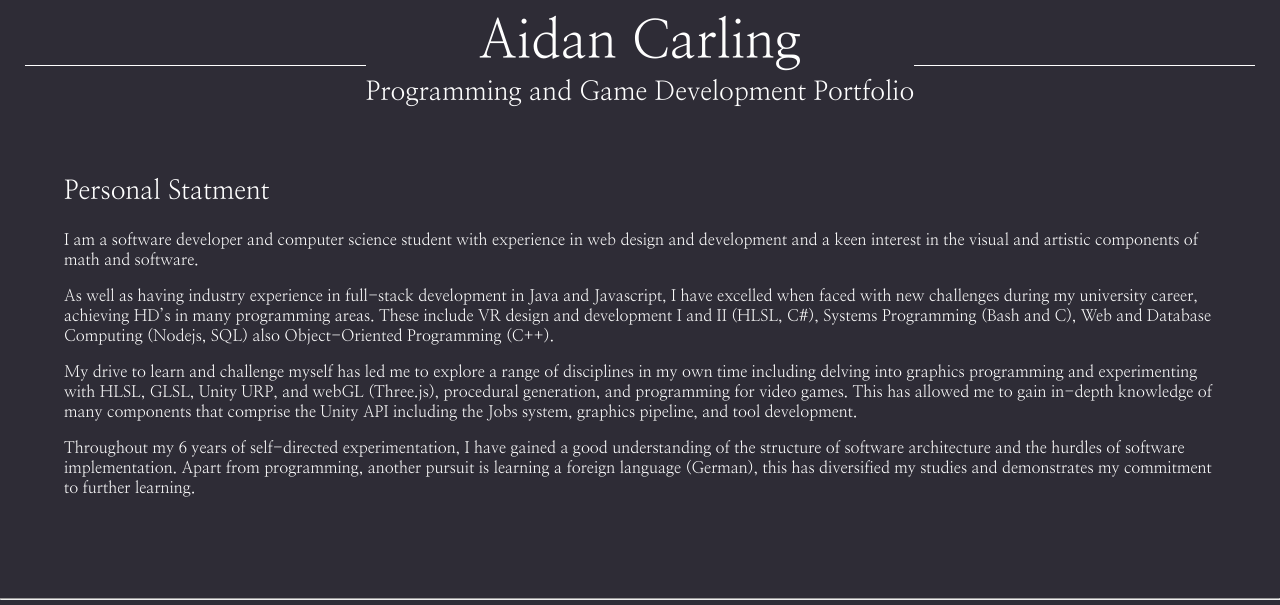
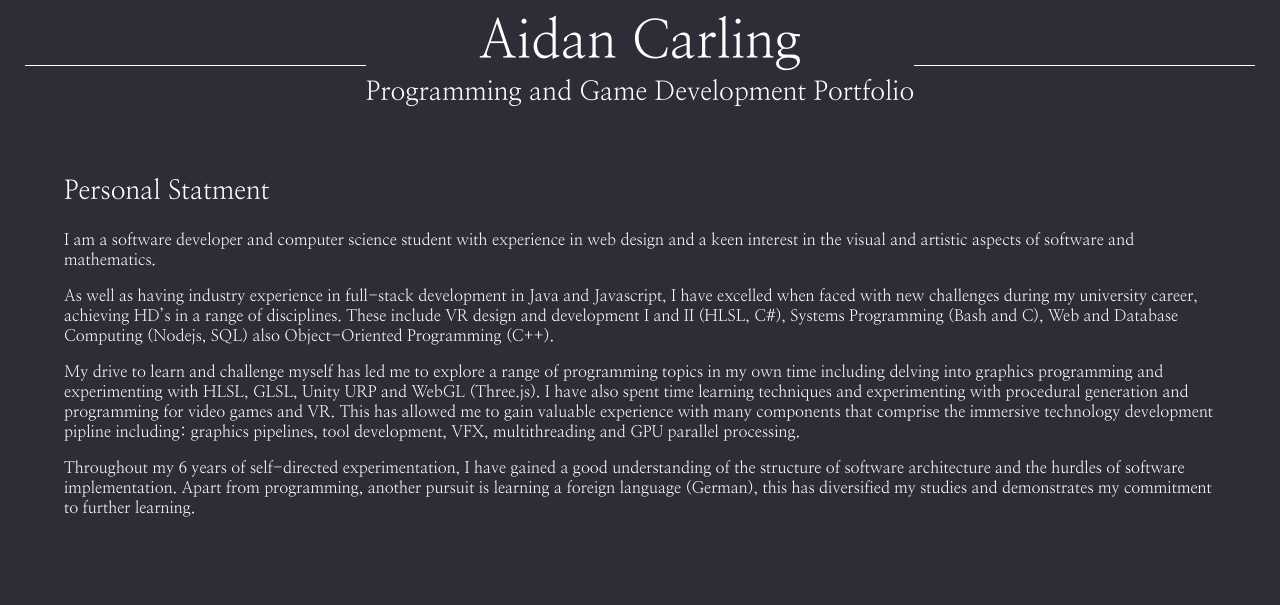
Before and after one commit to ACarling/Portfolio, a plain HTML site: page index.html in a window 1280 px wide. Shown: the top 605 px of the page. Drawn offline with nearby package versions, Linux system fonts and the light colour scheme.

Commit message:
Update index.html

```diff
--- a/index.html
+++ b/index.html
@@ -47,20 +47,20 @@
                 <h2>Personal Statment</h2>
 
                 <p>
-                    I am a software developer and computer science student with experience in web design and development and a
-                    keen interest in the visual and artistic components of math and software.
+                    I am a software developer and computer science student with experience in web design and a
+                    keen interest in the visual and artistic aspects of software and mathematics.
                 </p>
                 <p>
                     As well as having industry experience in full-stack development in Java and Javascript,
-                    I have excelled when faced with new challenges during my university career, achieving HD’s in many programming areas.
+                    I have excelled when faced with new challenges during my university career, achieving HD’s in a range of disciplines.
                     These include VR design and development I and II (HLSL, C#), Systems Programming (Bash and C),
                     Web and Database Computing (Nodejs, SQL) also Object-Oriented Programming (C++).
                 </p>
                 <p>
-                    My drive to learn and challenge myself has led me to explore a range of disciplines in my own time including delving into graphics programming
-                    and experimenting with HLSL, GLSL, Unity URP, and webGL (Three.js),
-                    procedural generation, and programming for video games. This has allowed me to gain in-depth knowledge of many components that comprise
-                    the Unity API including the Jobs system, graphics pipeline, and tool development.
+                    My drive to learn and challenge myself has led me to explore a range of programming topics in my own time including delving into graphics programming
+                    and experimenting with HLSL, GLSL, Unity URP and WebGL (Three.js). I have also spent time learning techniques and experimenting with
+                    procedural generation and programming for video games and VR. This has allowed me to gain valuable experience with many components that comprise
+                    the immersive technology development pipline including: graphics pipelines, tool development, VFX, multithreading and GPU parallel processing.
                 </p>
                 <p>
                     Throughout my 6 years of self-directed experimentation,
```
